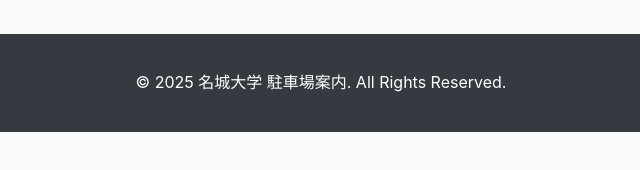
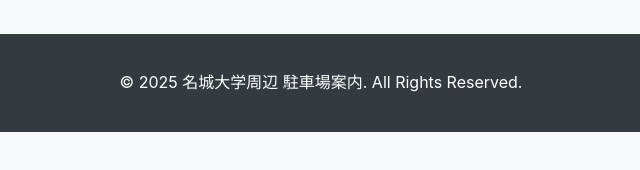
Before and after one commit to touki-A/literacy_groupwork, a plain HTML site: page parking_info.html in a window 1280 px wide. Shown: the part 624-794 px from the top of the page, 319-959 px from the left. Drawn offline with nearby package versions, Linux system fonts and the light colour scheme.

Commit message:
Update parking_info.html

```diff
--- a/parking_info.html
+++ b/parking_info.html
@@ -72,7 +72,7 @@
 
     <footer>
         <div class="container">
-            <p>&copy; 2025 名城大学 駐車場案内. All Rights Reserved.</p>
+            <p>&copy; 2025 名城大学周辺 駐車場案内. All Rights Reserved.</p>
         </div>
     </footer>
 
```
